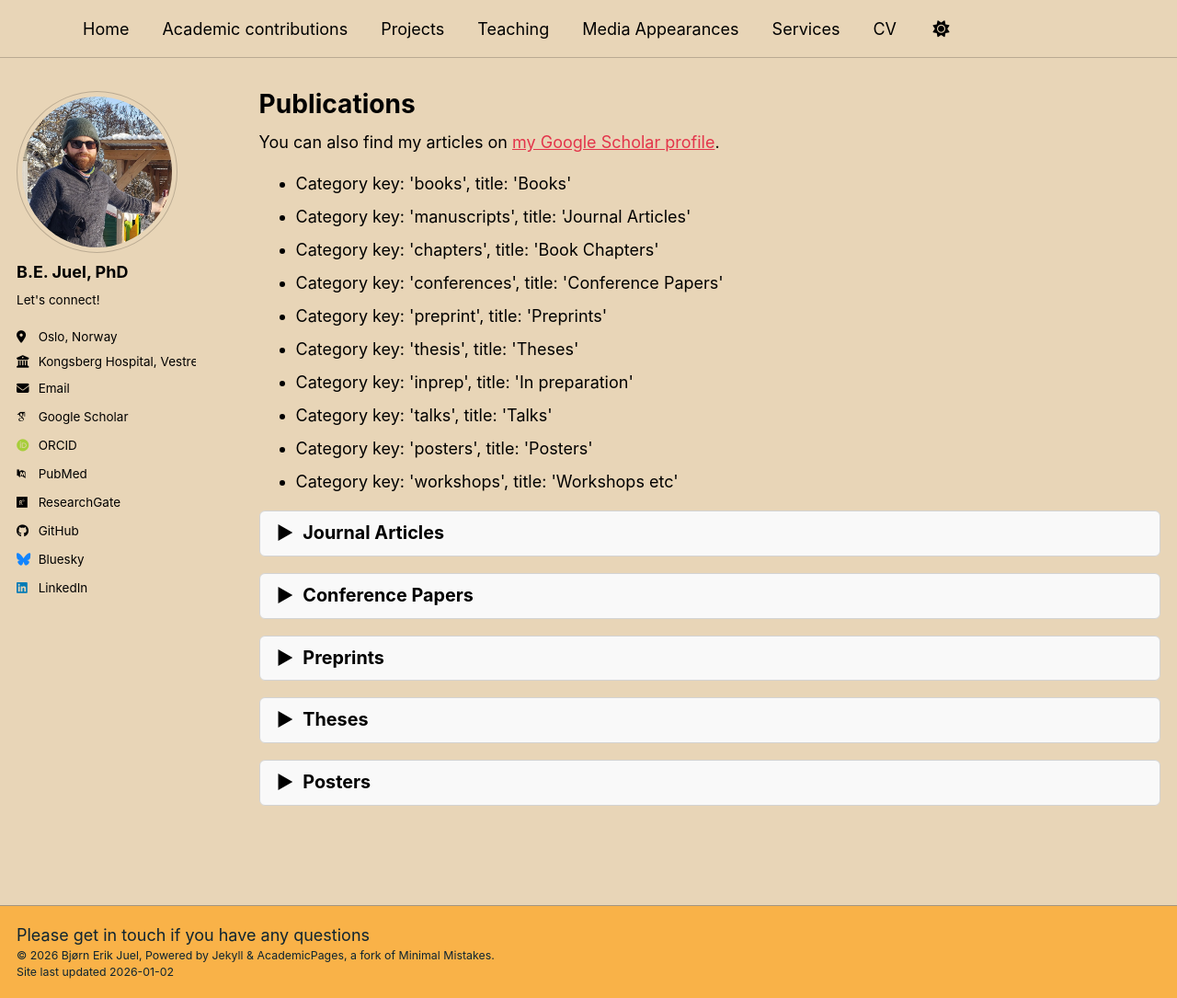
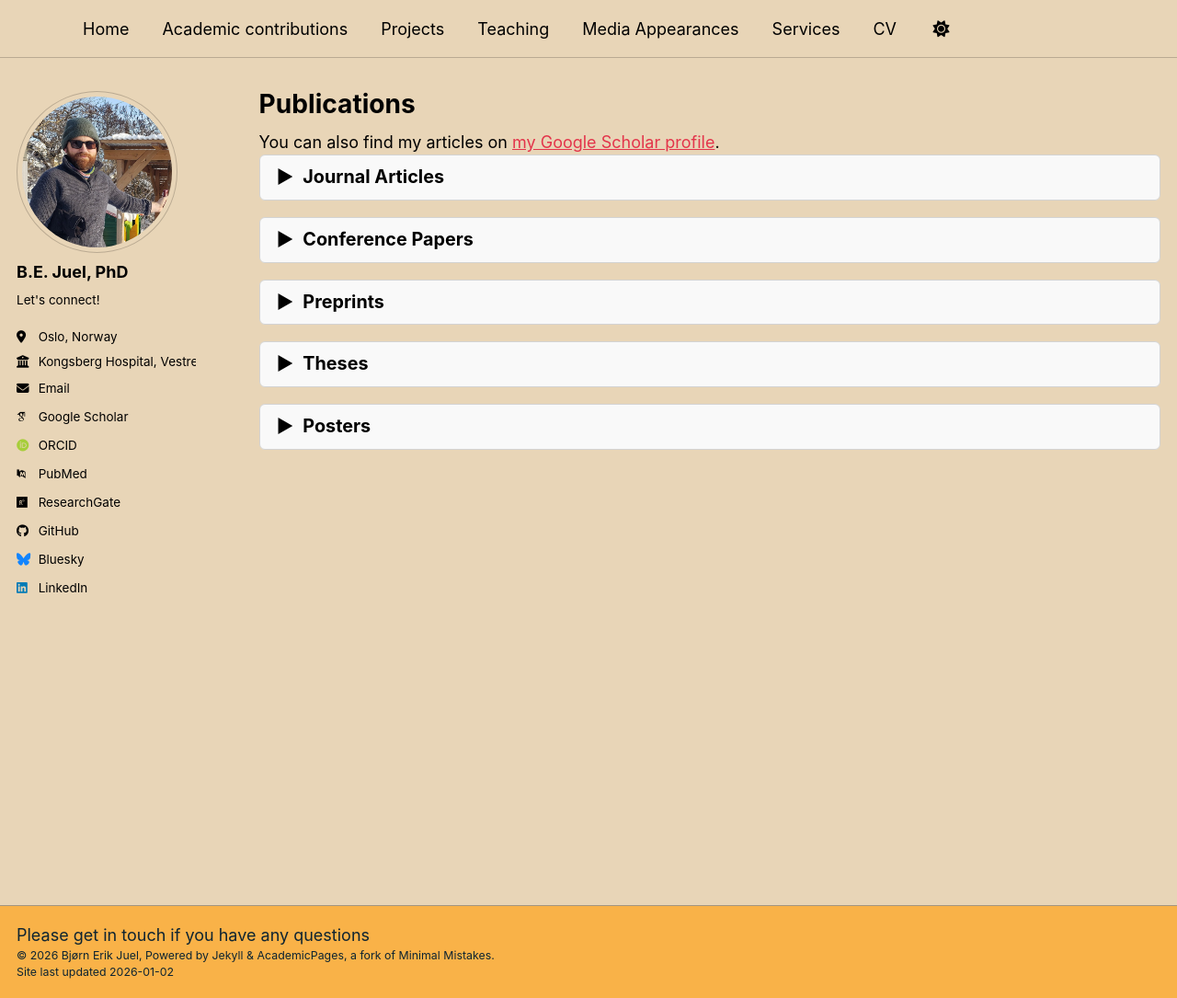
Before and after one commit to bjorneju/bjorneju.github.io, a Jekyll site: the page built from _pages/publications.html, in a window 1280 px wide and 1085 px high. Shown: the whole window at 92% size. Built offline with Jekyll 4.4.1, drawn with Linux system fonts in a browser that asks for light colours; some web fonts are replaced; a script bundle is joined from its source files by our own code; library files that are not in the unit come from our copies.

Commit message:
remove debug

```diff
--- a/_pages/publications.html
+++ b/_pages/publications.html
@@ -11,12 +11,6 @@ author_profile: true
 
 {% include base_path %}
 
-
-<ul>
-{% for category in site.publication_category %}
-  <li>Category key: '{{ category[0] }}', title: '{{ category[1].title }}'</li>
-{% endfor %}
-</ul>
 <!-- New style rendering if publication categories are defined -->
 {% if site.publication_category %}
   {% for category in site.publication_category %}
```
